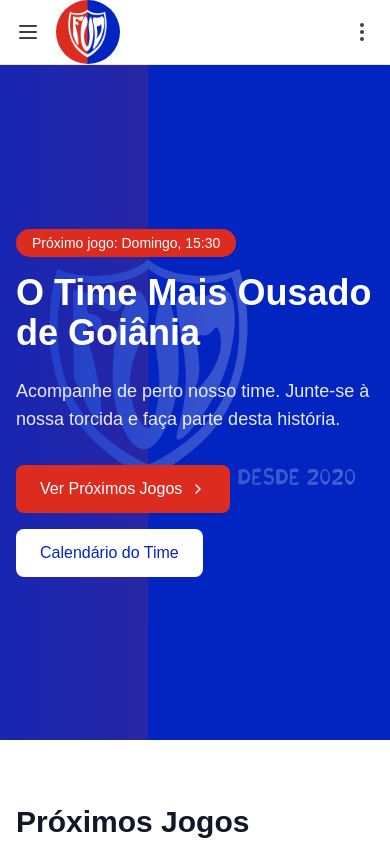
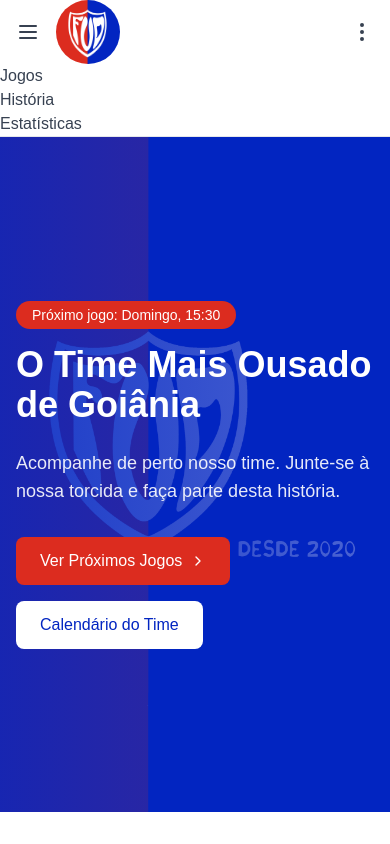
Before and after one commit to njunio10/FUD-FC, a Next.js app: page / in a window 390 px wide. Both pictures are taken after a click on the button "Menu". Shown: the top 844 px of the page. Built offline with nearby package versions, Linux system fonts and the light colour scheme.

Commit message:
Atualização Mobile

```diff
--- a/app/page.tsx
+++ b/app/page.tsx
@@ -1,19 +1,26 @@
-import Link from "next/link"
-import Image from "next/image"
-import { ChevronRight, Users, Instagram, Twitter } from "lucide-react"
-import MatchCard from "@/components/match-card"
-import MiniCalendar from "@/components/mini-calendar"
-import { players } from "./elenco/page"
+"use client";
+import Link from "next/link";
+import React, { useState } from "react";
+import Image from "next/image";
+import { ChevronRight, Users, Instagram, Twitter } from "lucide-react";
+import MatchCard from "@/components/match-card";
+import MiniCalendar from "@/components/mini-calendar";
+import { players } from "./elenco/page";
 
 export default function Home() {
+  const [isMobileMenuOpen, setIsMobileMenuOpen] = useState(false);
+
   return (
     <div className="flex min-h-screen flex-col">
       {/* Header/Navigation */}
-      <header className="bg-white border-b border-gray-200 sticky top-0 z-50">
+      <header className="bg-white border-b border-gray-200 sticky top-0 z-50 header-container">
         <div className="container mx-auto px-4">
           <div className="flex items-center justify-between h-16 md:h-20">
             <div className="flex items-center">
-              <button className="mr-4 text-gray-700 md:hidden">
+              <button
+                className="mr-4 text-gray-700 md:hidden mobile-menu-button"
+                onClick={() => setIsMobileMenuOpen(!isMobileMenuOpen)}
+              >
                 <svg
                   xmlns="http://www.w3.org/2000/svg"
                   width="24"
@@ -44,7 +51,7 @@ export default function Home() {
               </div>
             </div>
 
-            <nav className="hidden md:flex items-center space-x-8">
+            <nav className={`nav ${isMobileMenuOpen ? "hidden" : "hidden md:flex items-center space-x-8"}`}>
               <Link href="/jogos" className="text-gray-700 hover:text-[#0225C1] font-medium transition-colors">
                 Jogos
               </Link>
@@ -57,7 +64,7 @@ export default function Home() {
             </nav>
 
             <div className="flex items-center gap-4">
-              <div className="hidden md:flex items-center gap-4">
+              <div className={`sponsors ${isMobileMenuOpen ? "hidden" : "hidden md:flex items-center gap-4"}`}>
                 <span className="text-sm font-medium text-gray-600">Patrocinadores:</span>
                 <Link href="#" className="w-16 h-16">
                   <Image
@@ -100,6 +107,19 @@ export default function Home() {
             </div>
           </div>
         </div>
+        {isMobileMenuOpen && (
+          <nav className="mobile-nav">
+            <Link href="/jogos" className="block text-gray-700 hover:text-[#0225C1] font-medium transition-colors">
+              Jogos
+            </Link>
+            <Link href="/historia" className="block text-gray-700 hover:text-[#0225C1] font-medium transition-colors">
+              História
+            </Link>
+            <Link href="/estatisticas" className="block text-gray-700 hover:text-[#0225C1] font-medium transition-colors">
+              Estatísticas
+            </Link>
+          </nav>
+        )}
       </header>
 
       {/* Hero Section */}
```
Also changed, not shown: app/globals.css (line endings or trailing spaces).
